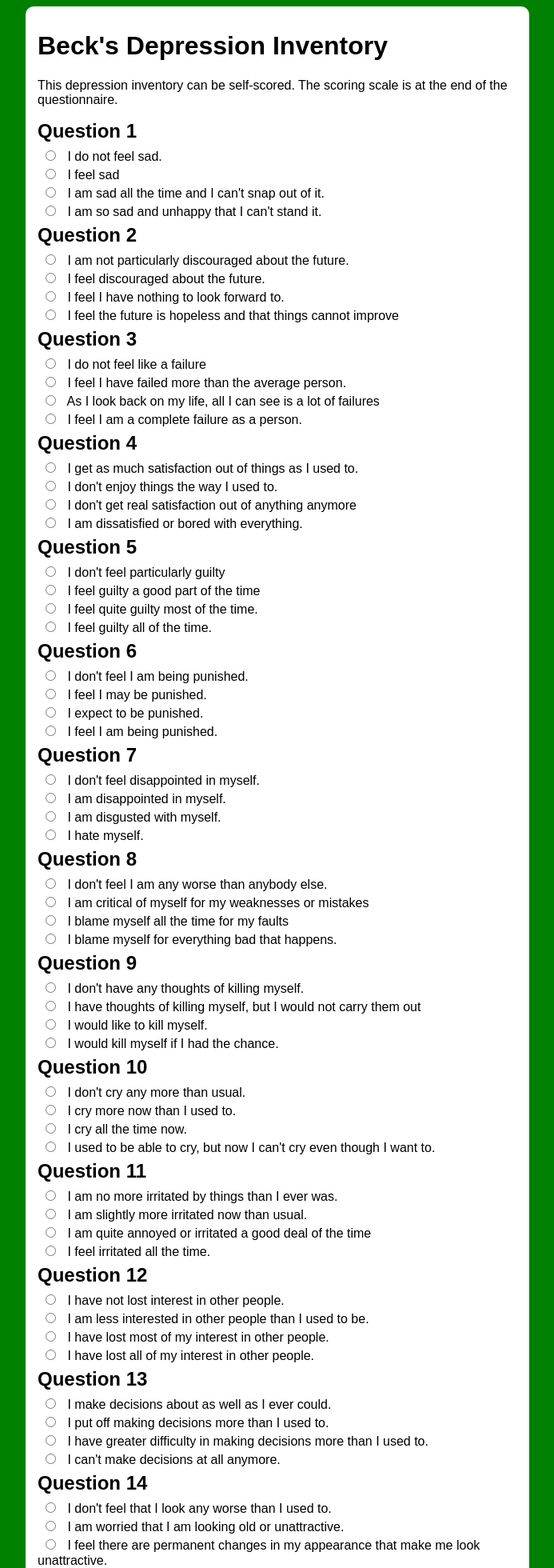
After one commit to Thisuru/Counselling-system-, a PHP site: page /web/Questionnaire.php in a window 1280 px wide. The commit adds this page. Shown: the top 1960 px of the page at 80% size, without its empty margins (293-986 px from the left). Run offline with PHP 8.4, Linux system fonts and the light colour scheme.

Commit message:
Questionnaire with login register changes

```diff
--- a/index.php
+++ b/index.php
@@ -1,3 +1,3 @@
 <?php
-	header('Location: web/login.php');
+	header('Location: web/register.php');
 ?>
--- /dev/null
+++ b/web/Questionnaire.php
@@ -0,0 +1,379 @@
+<!DOCTYPE html>
+<html lang="en">
+
+<head>
+    <!-- Required meta tags-->
+    <meta charset="UTF-8">
+    <meta name="viewport" content="width=device-width, initial-scale=1, shrink-to-fit=no">
+    <meta name="description" content="Colorlib Templates">
+    <meta name="author" content="Colorlib">
+    <meta name="keywords" content="Colorlib Templates">
+
+    <!-- Title Page-->
+    <title>User Registration</title>
+
+    <!-- test CSS-->
+    <link href="css/Questionnaire.css" rel="stylesheet" media="all">
+</head>
+
+<body>
+
+<div id="wrapper">
+  <h1>Beck's Depression Inventory </h1>
+  <p>This depression inventory can be self-scored. The scoring scale is at the end of the questionnaire.</p>
+
+  <form id="quiz">
+    <!-- Question 1 -->
+    <h2>Question 1</h2>
+    <!-- Here are the choices for the first question. Each input tag must have the same name. For this question, the name is q1. -->
+    <!-- The value is which answer the choice corresponds to. -->
+    <label><input type="radio" name="q1" value="c1">
+    I do not feel sad.
+    </label><br />
+    <label><input type="radio" name="q1" value="c2">
+    I feel sad
+    </label><br />
+    <label><input type="radio" name="q1" value="c3">
+    I am sad all the time and I can't snap out of it.
+    </label><br />
+    <label><input type="radio" name="q1" value="c4">
+    I am so sad and unhappy that I can't stand it.
+    </label><br />
+
+    <!-- Question 2 -->
+    <h2>Question 2</h2>
+    <!-- Here are the choices for the second question. Notice how each input tag has the same name (q2), but a different name than the previous question. -->
+    <label><input type="radio" name="q2" value="c1">
+    I am not particularly discouraged about the future.
+    </label><br />
+    <label><input type="radio" name="q2" value="c2">
+    I feel discouraged about the future.
+    </label><br />
+    <label><input type="radio" name="q2" value="c3">
+    I feel I have nothing to look forward to.
+    </label><br />
+    <label><input type="radio" name="q2" value="c4">
+    I feel the future is hopeless and that things cannot improve
+    </label><br />
+
+    <!-- Question 3 -->
+    <h2>Question 3</h2>
+    <!-- Choices for the third question -->
+    <label><input type="radio" name="q3" value="c1">
+    I do not feel like a failure
+    </label><br />
+    <label><input type="radio" name="q3" value="c2">
+    I feel I have failed more than the average person.
+    </label><br />
+    <label><input type="radio" name="q3" value="c3">
+    As I look back on my life, all I can see is a lot of failures
+    </label><br />
+    <label><input type="radio" name="q3" value="c4">
+    I feel I am a complete failure as a person.
+    </label><br />
+
+    <!-- Question 4 -->
+    <h2>Question 4</h2>
+    <!-- Choices for the fourth question -->
+    <label><input type="radio" name="q4" value="c1">
+    I get as much satisfaction out of things as I used to.
+    </label><br />
+    <label><input type="radio" name="q4" value="c2">
+    I don't enjoy things the way I used to.
+    </label><br />
+    <label><input type="radio" name="q4" value="c3">
+    I don't get real satisfaction out of anything anymore
+    </label><br />
+    <label><input type="radio" name="q4" value="c4">
+    I am dissatisfied or bored with everything.
+    </label><br />
+
+    <!-- Question 5 -->
+    <h2>Question 5</h2>
+    <!-- Choices for the fourth question -->
+    <label><input type="radio" name="q4" value="c1">
+    I don't feel particularly guilty
+    </label><br />
+    <label><input type="radio" name="q4" value="c2">
+    I feel guilty a good part of the time
+    </label><br />
+    <label><input type="radio" name="q4" value="c3">
+    I feel quite guilty most of the time.
+    </label><br />
+    <label><input type="radio" name="q4" value="c4">
+    I feel guilty all of the time.
+    </label><br />
+
+    <!-- Question 6 -->
+    <h2>Question 6</h2>
+    <!-- Choices for the fourth question -->
+    <label><input type="radio" name="q4" value="c1">
+    I don't feel I am being punished.
+    </label><br />
+    <label><input type="radio" name="q4" value="c2">
+    I feel I may be punished.
+    </label><br />
+    <label><input type="radio" name="q4" value="c3">
+    I expect to be punished.
+    </label><br />
+    <label><input type="radio" name="q4" value="c4">
+    I feel I am being punished.
+    </label><br />
+
+    <!-- Question 7 -->
+    <h2>Question 7</h2>
+    <!-- Choices for the fourth question -->
+    <label><input type="radio" name="q4" value="c1">
+    I don't feel disappointed in myself.
+    </label><br />
+    <label><input type="radio" name="q4" value="c2">
+    I am disappointed in myself.
+    </label><br />
+    <label><input type="radio" name="q4" value="c3">
+    I am disgusted with myself.
+    </label><br />
+    <label><input type="radio" name="q4" value="c4">
+    I hate myself.
+    </label><br />
+
+    <!-- Question 8 -->
+    <h2>Question 8</h2>
+    <!-- Choices for the fourth question -->
+    <label><input type="radio" name="q4" value="c1">
+    I don't feel I am any worse than anybody else.
+    </label><br />
+    <label><input type="radio" name="q4" value="c2">
+    I am critical of myself for my weaknesses or mistakes
+    </label><br />
+    <label><input type="radio" name="q4" value="c3">
+    I blame myself all the time for my faults
+    </label><br />
+    <label><input type="radio" name="q4" value="c4">
+    I blame myself for everything bad that happens.
+    </label><br />
+
+    <!-- Question 9 -->
+    <h2>Question 9</h2>
+    <!-- Choices for the fourth question -->
+    <label><input type="radio" name="q4" value="c1">
+    I don't have any thoughts of killing myself.
+    </label><br />
+    <label><input type="radio" name="q4" value="c2">
+    I have thoughts of killing myself, but I would not carry them out
+    </label><br />
+    <label><input type="radio" name="q4" value="c3">
+    I would like to kill myself.
+    </label><br />
+    <label><input type="radio" name="q4" value="c4">
+    I would kill myself if I had the chance.
+    </label><br />
+
+    <!-- Question 10 -->
+    <h2>Question 10</h2>
+    <!-- Choices for the fourth question -->
+    <label><input type="radio" name="q4" value="c1">
+    I don't cry any more than usual.
+    </label><br />
+    <label><input type="radio" name="q4" value="c2">
+    I cry more now than I used to.
+    </label><br />
+    <label><input type="radio" name="q4" value="c3">
+    I cry all the time now.
+    </label><br />
+    <label><input type="radio" name="q4" value="c4">
+    I used to be able to cry, but now I can't cry even though I want to.
+    </label><br />
+
+    <!-- Question 11 -->
+    <h2>Question 11</h2>
+    <!-- Choices for the fourth question -->
+    <label><input type="radio" name="q4" value="c1">
+    I am no more irritated by things than I ever was.
+    </label><br />
+    <label><input type="radio" name="q4" value="c2">
+    I am slightly more irritated now than usual.
+    </label><br />
+    <label><input type="radio" name="q4" value="c3">
+    I am quite annoyed or irritated a good deal of the time
+    </label><br />
+    <label><input type="radio" name="q4" value="c4">
+    I feel irritated all the time.
+    </label><br />
+
+    <!-- Question 12 -->
+    <h2>Question 12</h2>
+    <!-- Choices for the fourth question -->
+    <label><input type="radio" name="q4" value="c1">
+    I have not lost interest in other people.
+    </label><br />
+    <label><input type="radio" name="q4" value="c2">
+    I am less interested in other people than I used to be.
+    </label><br />
+    <label><input type="radio" name="q4" value="c3">
+    I have lost most of my interest in other people.
+    </label><br />
+    <label><input type="radio" name="q4" value="c4">
+    I have lost all of my interest in other people.
+    </label><br />
+
+    <!-- Question 13 -->
+    <h2>Question 13</h2>
+    <!-- Choices for the fourth question -->
+    <label><input type="radio" name="q4" value="c1">
+    I make decisions about as well as I ever could.
+    </label><br />
+    <label><input type="radio" name="q4" value="c2">
+    I put off making decisions more than I used to.
+    </label><br />
+    <label><input type="radio" name="q4" value="c3">
+    I have greater difficulty in making decisions more than I used to.
+    </label><br />
+    <label><input type="radio" name="q4" value="c4">
+    I can't make decisions at all anymore.
+    </label><br />
+
+    <!-- Question 14 -->
+    <h2>Question 14</h2>
+    <!-- Choices for the fourth question -->
+    <label><input type="radio" name="q4" value="c1">
+    I don't feel that I look any worse than I used to.
+    </label><br />
+    <label><input type="radio" name="q4" value="c2">
+    I am worried that I am looking old or unattractive.
+    </label><br />
+    <label><input type="radio" name="q4" value="c3">
+    I feel there are permanent changes in my appearance that make me look unattractive.
+    </label><br />
+    <label><input type="radio" name="q4" value="c4">
+    I believe that I look ugly.
+    </label><br />
+
+    <!-- Question 15 -->
+    <h2>Question 15</h2>
+    <!-- Choices for the fourth question -->
+    <label><input type="radio" name="q4" value="c1">
+    I can work about as well as before.
+    </label><br />
+    <label><input type="radio" name="q4" value="c2">
+    It takes an extra effort to get started at doing something.
+    </label><br />
+    <label><input type="radio" name="q4" value="c3">
+    I have to push myself very hard to do anything.
+    </label><br />
+    <label><input type="radio" name="q4" value="c4">
+    I can't do any work at all.
+    </label><br />
+
+    <!-- Question 16 -->
+    <h2>Question 16</h2>
+    <!-- Choices for the fourth question -->
+    <label><input type="radio" name="q4" value="c1">
+    I can sleep as well as usual.
+    </label><br />
+    <label><input type="radio" name="q4" value="c2">
+    I don't sleep as well as I used to.
+    </label><br />
+    <label><input type="radio" name="q4" value="c3">
+    I wake up 1-2 hours earlier than usual and find it hard to get back to sleep.
+    </label><br />
+    <label><input type="radio" name="q4" value="c4">
+    I wake up several hours earlier than I used to and cannot get back to sleep.
+    </label><br />
+
+    <!-- Question 17 -->
+    <h2>Question 17</h2>
+    <!-- Choices for the fourth question -->
+    <label><input type="radio" name="q4" value="c1">
+    I don't get more tired than usual.
+    </label><br />
+    <label><input type="radio" name="q4" value="c2">
+    I get tired more easily than I used to.
+    </label><br />
+    <label><input type="radio" name="q4" value="c3">
+    I get tired from doing almost anything.
+    </label><br />
+    <label><input type="radio" name="q4" value="c4">
+    I am too tired to do anything.
+    </label><br />
+
+    <!-- Question 18 -->
+    <h2>Question 18</h2>
+    <!-- Choices for the fourth question -->
+    <label><input type="radio" name="q4" value="c1">
+    My appetite is no worse than usual.
+    </label><br />
+    <label><input type="radio" name="q4" value="c2">
+    My appetite is not as good as it used to be.
+    </label><br />
+    <label><input type="radio" name="q4" value="c3">
+    My appetite is much worse now.
+    </label><br />
+    <label><input type="radio" name="q4" value="c4">
+    I have no appetite at all anymore.
+    </label><br />
+
+    <!-- Question 19 -->
+    <h2>Question 19</h2>
+    <!-- Choices for the fourth question -->
+    <label><input type="radio" name="q4" value="c1">
+    I haven't lost much weight, if any, lately.
+    </label><br />
+    <label><input type="radio" name="q4" value="c2">
+    I have lost more than five pounds.
+    </label><br />
+    <label><input type="radio" name="q4" value="c3">
+    I have lost more than ten pounds.
+    </label><br />
+    <label><input type="radio" name="q4" value="c4">
+    I have lost more than fifteen pounds.
+    </label><br />
+
+    <!-- Question 20 -->
+    <h2>Question 20</h2>
+    <!-- Choices for the fourth question -->
+    <label><input type="radio" name="q4" value="c1">
+    I am no more worried about my health than usual.
+    </label><br />
+    <label><input type="radio" name="q4" value="c2">
+    I am worried about physical problems like aches, pains, upset stomach, or constipation.
+    </label><br />
+    <label><input type="radio" name="q4" value="c3">
+    I am very worried about physical problems and it's hard to think of much else.
+    </label><br />
+    <label><input type="radio" name="q4" value="c4">
+    I am so worried about my physical problems that I cannot think of anything else.
+    </label><br />
+
+    <!-- Question 21 -->
+    <h2>Question 21</h2>
+    <!-- Choices for the fourth question -->
+    <label><input type="radio" name="q4" value="c1">
+    I have not noticed any recent change in my interest in sex.
+    </label><br />
+    <label><input type="radio" name="q4" value="c2">
+    I am less interested in sex than I used to be.
+    </label><br />
+    <label><input type="radio" name="q4" value="c3">
+    I have almost no interest in sex.
+    </label><br />
+    <label><input type="radio" name="q4" value="c4">
+    I have lost interest in sex completely.
+    </label><br />
+
+    <button type="submit" id="submit" onclick="tabulateAnswers()">Submit Your Answers</button>
+  <button type="reset" id="reset" onclick="resetAnswer()">Reset</button>
+  </form>
+
+
+  <div id="answer">Your result will show up here!</div>
+</div>
+
+
+</body>
+
+</html>
+<!-- end document-->
+
+<?php
+
+?>
--- /dev/null
+++ b/web/css/Questionnaire.css
@@ -0,0 +1,37 @@
+body {
+    font-family: sans-serif;
+    background: green;
+  }
+  h2 {
+    margin: 5px 0;
+  }
+  #wrapper {
+    width: 600px;
+    margin: 0 auto;
+    background: white;
+    padding: 10px 15px;
+    border-radius: 10px;
+  }
+  input {
+    margin: 5px 10px;
+  }
+  button {
+    font-size: 18px;
+    padding: 10px;
+    margin: 20px 0;
+    color: white;
+    border: 0;
+    border-radius: 10px;
+    border-bottom: 3px solid #333;
+  }
+  #submit {
+    background: green;
+  }
+  #reset {
+    background: red;
+  }
+  #answer {
+    border: 1px dashed #ccc;
+    background: #eee;
+    padding: 10px;
+  }
```
Also changed, not shown: web/login.php (+22 -1 lines), web/register.php (+34 -4 lines).
